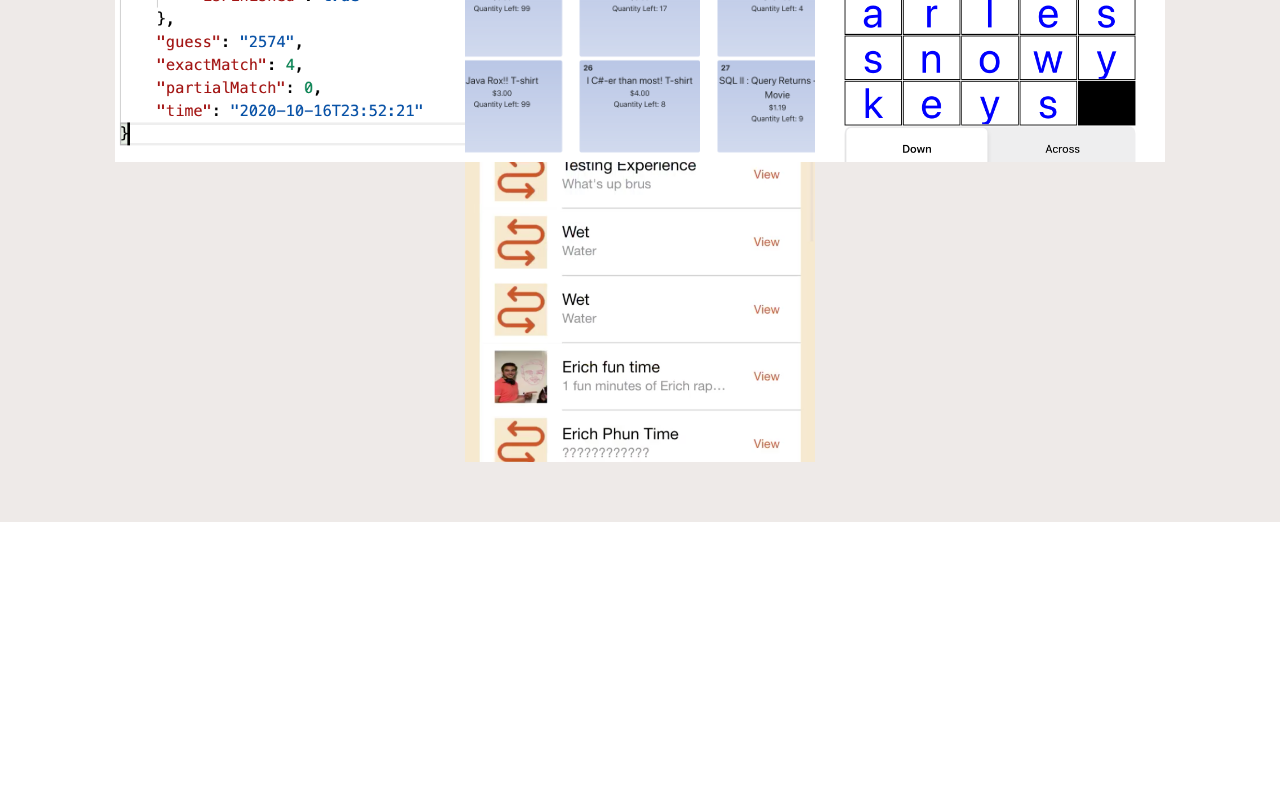
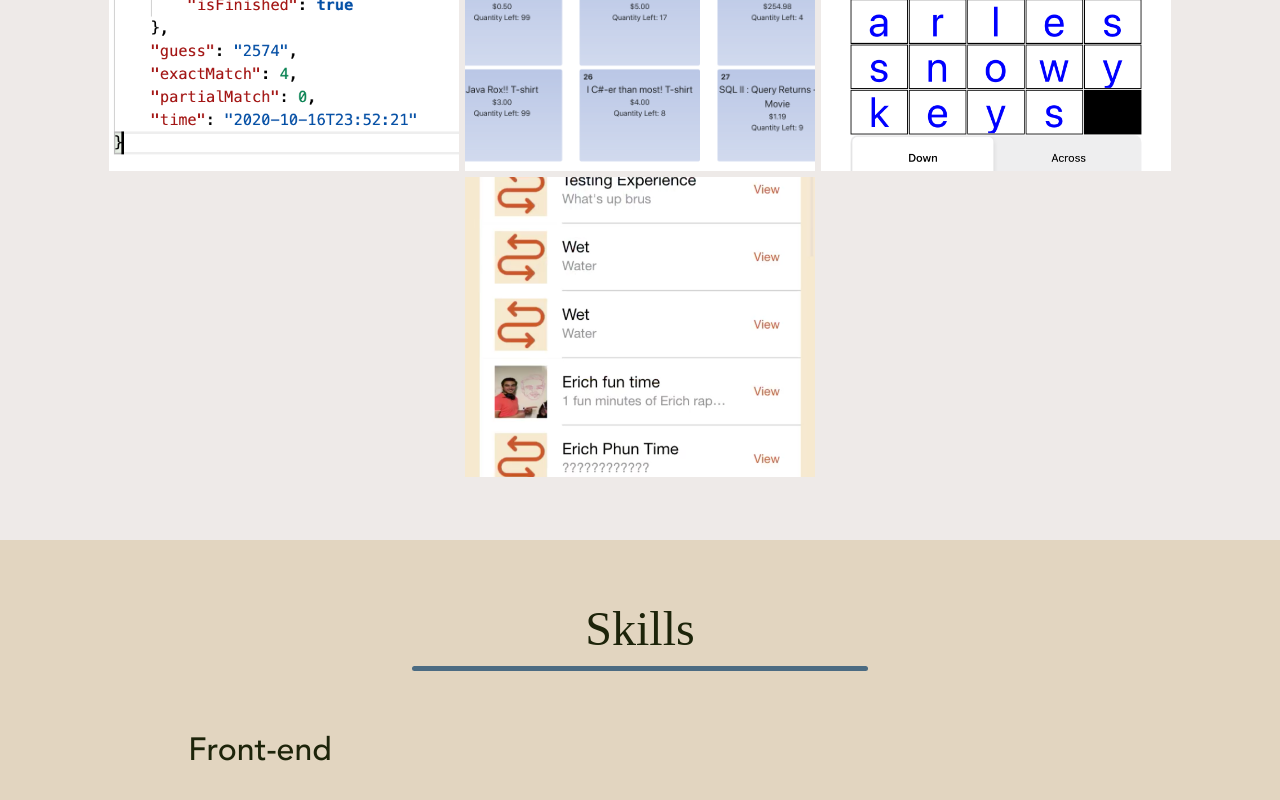
Before and after one commit to kennethan12/my-website, a React (Create React App) app in the folder website/: page / in a window 1280 px wide. Shown: the part 2789-3589 px from the top of the page. Before the commit the page ends 3311 px from the top, so only its background shows below. Built offline with nearby package versions, Linux system fonts and the light colour scheme.

Commit message:
Cleaned up hover effects, started SkillsPage

```diff
--- a/website/src/App.css
+++ b/website/src/App.css
@@ -50,6 +50,13 @@
   font-style: normal;
   font-weight: 300 !important;
   font-size: 3rem !important;
+  text-align: center;
+  color: #1D240A;
+}
+
+.h3 {
+  font-weight: 500 !important;
+  font-size: 2rem !important;
   text-align: center;
   color: #1D240A;
 }
@@ -126,7 +133,18 @@ p strong {
   box-sizing: border-box;
   box-shadow: 6px 6px 4px #B5A790;
   border-radius: 4px;
+  -webkit-transition: all 0.25s ease;
+  -moz-transition: all 0.25s ease;
+  -o-transition: all 0.25s ease;
+  -ms-transition: all 0.25s ease;
+  transition: all 0.25s ease;
 }
+
+.container-experience:hover {
+  transform: scale(1.05);
+  transition-duration: 0.25s;
+}
+
 
 .img-experience {
   flex: 1;
@@ -167,6 +185,7 @@ p strong {
 
 .project {
   position: relative;
+  margin: 3px;
   width: 350px;
   height: 300px;
 }
--- a/website/src/App.js
+++ b/website/src/App.js
@@ -3,6 +3,7 @@ import IntroPage from './components/IntroPage'
 import AboutPage from './components/AboutPage'
 import ExperiencePage from './components/ExperiencePage'
 import PortfolioPage from './components/PortfolioPage'
+import SkillsPage from './components/SkillsPage'
 import './App.css';
 
 function App() {
@@ -11,6 +12,7 @@ function App() {
       <AboutPage />
       <ExperiencePage />
       <PortfolioPage />
+      <SkillsPage />
     </div>
   );
 }
--- a/website/src/components/Avatar.js
+++ b/website/src/components/Avatar.js
@@ -8,7 +8,7 @@ class Avatar extends Component {
       <div class="container-fluid">
         <div class="row align-items-center">
           <div class="col align-self-center pt-3 pb-3">
-            <img src={avatar} class="center" style={{ display: "flex", width: "80%" }}></img>
+            <img src={avatar} class="center" style={{ display: "flex", width: "80%" }} alt="Kenneth smiling in front of the Eiffel Tower"></img>
           </div>
         </div>
       </div>
--- a/website/src/components/ExperienceCard.js
+++ b/website/src/components/ExperienceCard.js
@@ -3,7 +3,7 @@ import React, { Component } from 'react'
 class ExperienceCard extends Component {
 
   render() {
-    let { logo, company, position, dates, description } = this.props;
+    let { logo, alt, company, position, dates, description } = this.props;
 
     return (
       // <div class="container-fluid">
@@ -34,7 +34,7 @@ class ExperienceCard extends Component {
       <div class="container-experience">
         <div class="row">
           <div id="logoCol" class="img-experience">
-            <img class="center" src={logo}></img>
+            <img class="center" src={logo} alt={alt}></img>
           </div>
           <div class="company-experience">
             <div class="row pt-1 pl-3 pr-3">
--- a/website/src/components/ExperiencePage.js
+++ b/website/src/components/ExperiencePage.js
@@ -9,6 +9,7 @@ class ExperiencePage extends Component {
   state = {
     mthree: {
       logo: mthreeLogo,
+      alt: "Mthree logo",
       company: "The Software Guild - Mthree",
       position: "Full Stack Java Developer Trainee",
       dates: "July 2020 - Present",
@@ -38,6 +39,7 @@ class ExperiencePage extends Component {
     },
     ftl: {
       logo: ftlLogo,
+      alt: "Faster Than Light logo",
       company: "Faster Than Light",
       position: "Product/Business Development Intern",
       dates: "June 2019 - August 2019",
@@ -71,6 +73,7 @@ class ExperiencePage extends Component {
     },
     appstrax: {
       logo: appstraxLogo,
+      alt: "Appstrax Technology logo",
       company: "AppStrax Technology (Pyt) Ltd",
       position: "Full Stack Developer Intern",
       dates: "July 2018 - August 2018",
@@ -110,6 +113,7 @@ class ExperiencePage extends Component {
           <div class="row mt-4">
             <ExperienceCard
               logo={mthree.logo}
+              alt={mthree.alt}
               company={mthree.company}
               position={mthree.position}
               dates={mthree.dates}
@@ -117,11 +121,12 @@ class ExperiencePage extends Component {
             />
           </div>
           <div class="row">
-            <img id="dots" class="center" src={dots}></img>
+            <img id="dots" class="center" src={dots} alt="Dots"></img>
           </div>
           <div class="row">
             <ExperienceCard
               logo={ftl.logo}
+              alt={ftl.alt}
               company={ftl.company}
               position={ftl.position}
               dates={ftl.dates}
@@ -129,11 +134,12 @@ class ExperiencePage extends Component {
             />
           </div>
           <div class="row">
-            <img id="dots" class="center" src={dots}></img>
+            <img id="dots" class="center" src={dots} alt="Dots"></img>
           </div>
           <div class="row">
             <ExperienceCard
               logo={appstrax.logo}
+              alt={appstrax.alt}
               company={appstrax.company}
               position={appstrax.position}
               dates={appstrax.dates}
--- a/website/src/components/PortfolioPage.js
+++ b/website/src/components/PortfolioPage.js
@@ -14,44 +14,52 @@ class PortfolioPage extends Component {
     projects: [
       {
         image: orderbookImg,
+        alt: "Screenshot of Orderbook project",
         name: "Katacoin Live Orderbook",
         tools: "React.js, Bootstrap, Node.js, Socket.io, HTML, CSS, Java, Spring Boot, MySQL",
         link: 'https://github.com/kennethan12/orderbook'
       },
       {
         image: superheroImg,
+        alt: "Screenshot of Superhero Sightings project",
         name: "Superhero Sightings",
         tools: "HTML, CSS, Thymeleaf, Java, Spring Boot, MySQL",
         link: 'https://github.com/kennethan12/superhero-sightings'
       },
       {
         image: flooringImg,
+        alt: "Screenshot of Flooring Orders project",
         name: "Flooring Orders Manager",
         tools: "Java, MVC",
         link: 'https://github.com/kennethan12/flooring-orders'
       },
       {
         image: ctcImg,
+        alt: "Screenshot of Crack The Code Game project",
         name: "Crack The Code Game",
         tools: "Java, Spring Boot",
         link: "https://github.com/kennethan12/crackthecode"
       },
       {
         image: vmImg,
+        alt: "Screenshot of Vending Machine project",
         name: "Vending Machine",
         tools: "React.js, JavaScript, HTML, CSS",
         link: 'https://github.com/kennethan12/vending-machine'
       },
       {
         image: crosswordImg,
+        alt: "Sceenshot of Crossword project",
         name: "Crossword",
         tools: "Swift, Xcode",
         link: 'https://github.com/kennethan12/crossword'
       },
       {
         image: localhostImg,
+        alt: "Screenshot of LocalHost project",
         name: "LocalHost: Excursion App",
-        tools: "Ionic/Angular, Loopback 4, TypeScript, HTML, CSS, MySQL"
+        tools: "Ionic/Angular, Loopback 4, TypeScript, HTML, CSS, MySQL",
+        link: 'https://github.com/kennethan12/uxperience-mobile'
       }
     ]
   }
@@ -75,6 +83,7 @@ class PortfolioPage extends Component {
               return (
                 <Project
                   image={project.image}
+                  alt={project.alt}
                   name={project.name}
                   tools={project.tools}
                   link={project.link}
--- a/website/src/components/Project.js
+++ b/website/src/components/Project.js
@@ -4,17 +4,17 @@ import githubImg from '../images/github.png';
 class Project extends Component {
 
   render() {
-    const { image, name, tools, link } = this.props;
+    const { image, alt, name, tools, link } = this.props;
 
     return (
       <div className="project">
-        <img className="project__image" src={image}></img>
+        <img className="project__image" src={image} alt={alt}></img>
         <div className="project__overlay project__overlay--blur">
           <div className="project__name">{name}</div>
           <p className="project__tools pr-3 pl-3">{tools}</p>
           <div style={{ width: '100%', textAlign: 'center' }}>
             <a href={link}>
-              <img src={githubImg} style={{ width: '20%' }}></img>
+              <img src={githubImg} style={{ width: '20%' }} alt="Github logo"></img>
             </a>
           </div>
         </div>
--- /dev/null
+++ b/website/src/components/SkillCard.js
@@ -0,0 +1,16 @@
+import React, { Component } from 'react';
+
+class SkillCard extends Component {
+
+  render() {
+    let { img, alt, name } = this.props;
+    return (
+      <div class='skill'>
+        <img class='skill__image' src={img} alt={alt}></img>
+        <p class='skill__name'>{name}</p>
+      </div>
+    )
+  }
+}
+
+export default SkillCard;
--- /dev/null
+++ b/website/src/components/SkillSet.js
@@ -0,0 +1,22 @@
+import React, { Component } from 'react';
+import SkillCard from './SkillCard';
+
+class SkillSet extends Component {
+
+  render() {
+    return (
+      <div class='container'>
+        <div class='row'>
+          <div class='col-sm-4'>
+            <p class='h3'>Front-end</p>
+          </div>
+          <div class='col-sm-8'>
+            <SkillCard />
+          </div>
+        </div>
+      </div>
+    )
+  }
+}
+
+export default SkillSet;
--- /dev/null
+++ b/website/src/components/SkillsPage.js
@@ -0,0 +1,27 @@
+import React, { Component } from 'react';
+import SkillSet from './SkillSet'
+
+class SkillsPage extends Component {
+
+  render() {
+    return (
+      <div class="container-fluid" style={{ backgroundColor: "#E2D5C0", flexWrap: "wrap" }}>
+        <div class="container">
+          <div class="row">
+            <div class="col">
+              <p className="h2">Skills</p>
+            </div>
+          </div>
+          <div class="row">
+            <div className="underscore-dark" />
+          </div>
+          <div class="row">
+            <SkillSet />
+          </div>
+        </div>
+      </div>
+    )
+  }
+}
+
+export default SkillsPage;
```
